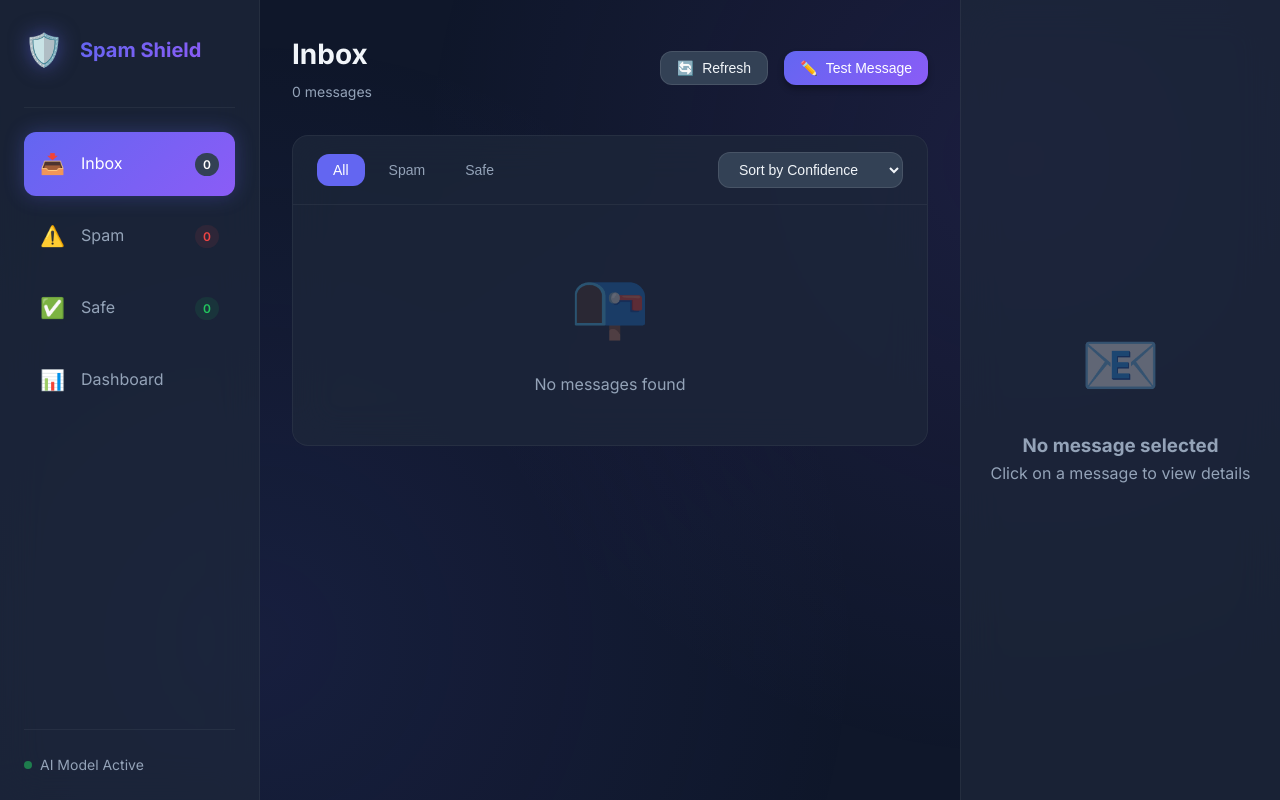
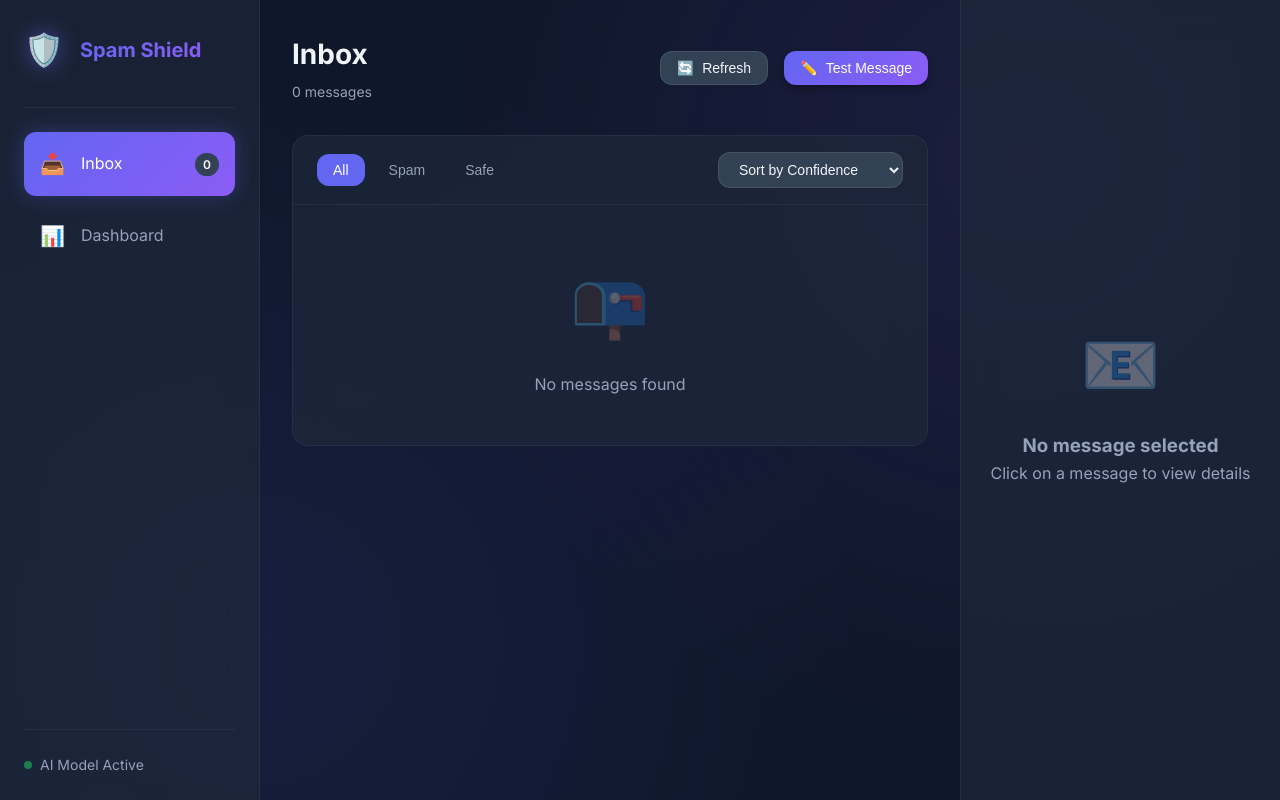
Before and after one commit to DavidBogdan20/Spam-detection, a Flask app: page / in a window 1280 px wide. Run offline with Flask 2, Linux system fonts and the light colour scheme; data that the repository does not hold is empty; parts of the project's set-up code (start-up, migrations or seed data) failed here and were passed over.

Commit message:
bugs solved

```diff
--- a/spam_detection/static/js/app.js
+++ b/spam_detection/static/js/app.js
@@ -126,10 +126,15 @@ function renderMessages() {
 }
 
 function updateCounts() {
-    document.getElementById('inbox-count').textContent = messages.length;
-    document.getElementById('spam-count').textContent = spamCount;
-    document.getElementById('ham-count').textContent = hamCount;
-    document.getElementById('total-messages').textContent = `${messages.length} messages`;
+    const inboxCount = document.getElementById('inbox-count');
+    const spamCountEl = document.getElementById('spam-count');
+    const hamCountEl = document.getElementById('ham-count');
+    const totalMessages = document.getElementById('total-messages');
+
+    if (inboxCount) inboxCount.textContent = messages.length;
+    if (spamCountEl) spamCountEl.textContent = spamCount;
+    if (hamCountEl) hamCountEl.textContent = hamCount;
+    if (totalMessages) totalMessages.textContent = `${messages.length} messages`;
 }
 
 function selectMessage(index) {
@@ -188,9 +193,14 @@ function filterMessages(filter) {
     // Update tab UI
     document.querySelectorAll('.filter-tab').forEach(tab => {
         tab.classList.remove('active');
+        // Find the correct tab by checking its onclick or text content
+        const tabText = tab.textContent.trim().toLowerCase();
+        if ((filter === 'all' && tabText === 'all') ||
+            (filter === 'spam' && tabText === 'spam') ||
+            (filter === 'ham' && tabText === 'safe')) {
+            tab.classList.add('active');
+        }
     });
-
-    event.target.classList.add('active');
 
     // Re-render with filter
     renderMessages();
@@ -288,6 +298,31 @@ async function testMessage() {
         document.getElementById('result-bar-spam').style.width =
             `${result.spam_probability * 100}%`;
 
+        // Add the message to the inbox
+        const newMessage = {
+            id: result.id,
+            content: message,
+            prediction: result.prediction,
+            confidence: result.confidence,
+            spam_probability: result.spam_probability,
+            true_label: 'user_submitted'
+        };
+
+        // Add to the beginning of the messages array
+        messages.unshift(newMessage);
+
+        // Update counts
+        if (result.prediction === 'spam') {
+            spamCount++;
+        } else {
+            hamCount++;
+        }
+
+        updateCounts();
+        renderMessages();
+
+        showToast(`Message added to inbox as ${result.prediction.toUpperCase()}`, 'success');
+
     } catch (error) {
         showToast('Classification failed', 'error');
     }
--- a/spam_detection/templates/index.html
+++ b/spam_detection/templates/index.html
@@ -1,5 +1,6 @@
 <!DOCTYPE html>
 <html lang="en">
+
 <head>
     <meta charset="UTF-8">
     <meta name="viewport" content="width=device-width, initial-scale=1.0">
@@ -7,6 +8,7 @@
     <link rel="stylesheet" href="/static/css/style.css">
     <link href="https://fonts.googleapis.com/css2?family=Inter:wght@300;400;500;600;700&display=swap" rel="stylesheet">
 </head>
+
 <body>
     <div class="app-container">
         <!-- Sidebar -->
@@ -21,16 +23,6 @@
                     <span class="nav-icon">📥</span>
                     <span>Inbox</span>
                     <span class="badge" id="inbox-count">0</span>
-                </a>
-                <a href="#" class="nav-item" onclick="filterMessages('spam'); return false;">
-                    <span class="nav-icon">⚠️</span>
-                    <span>Spam</span>
-                    <span class="badge danger" id="spam-count">0</span>
-                </a>
-                <a href="#" class="nav-item" onclick="filterMessages('ham'); return false;">
-                    <span class="nav-icon">✅</span>
-                    <span>Safe</span>
-                    <span class="badge success" id="ham-count">0</span>
                 </a>
                 <a href="/dashboard" class="nav-item">
                     <span class="nav-icon">📊</span>
@@ -202,4 +194,5 @@
 
     <script src="/static/js/app.js"></script>
 </body>
+
 </html>
```
